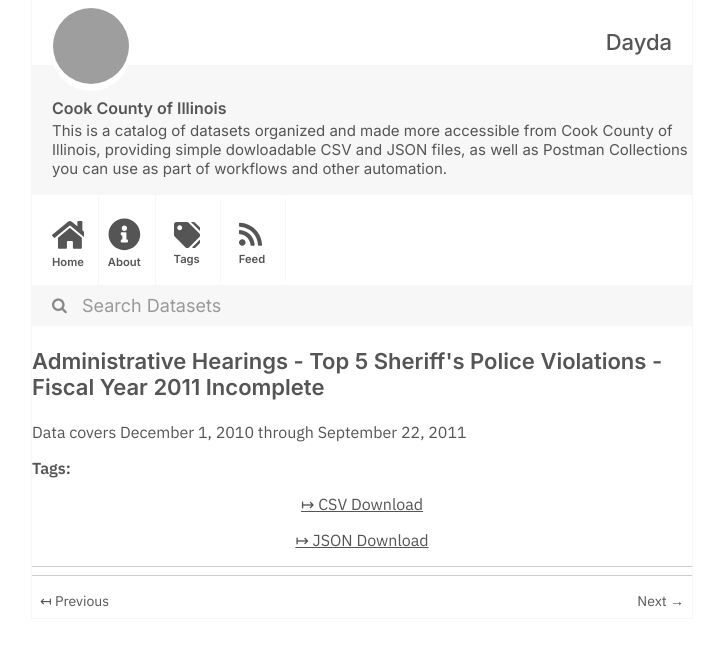
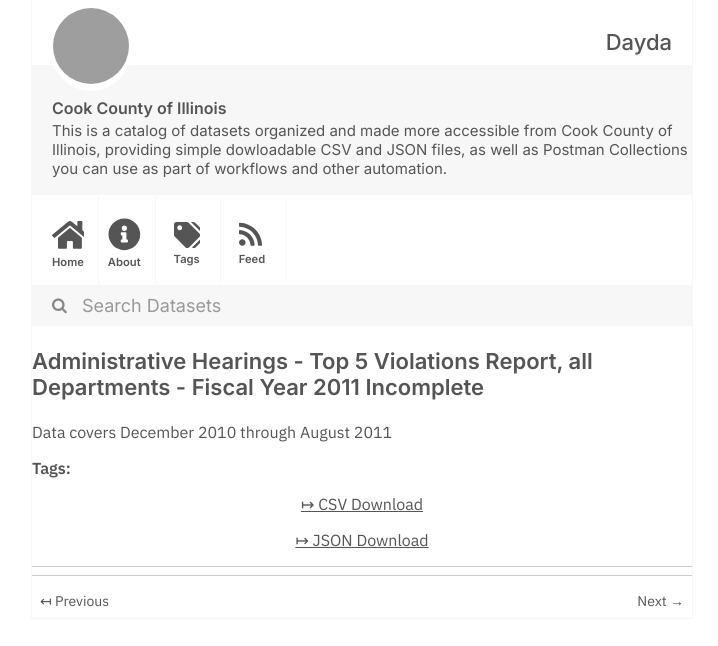
Before and after one commit to dayda-entities/cook-county-of-illinois, a Jekyll site: the page built from _posts/2020-11-10-administrative-hearings-top-5-.md, in a window 1280 px wide, cut to the strip 0-646 px from the top of the page. Shown: the whole strip, without its empty margins (278-996 px from the left). Built offline with Jekyll 4.4.1, drawn with Linux system fonts in a browser that asks for light colours; grey boxes are pictures that could not be loaded.

Commit message:
Publish Data

```diff
--- a/_posts/2020-11-10-administrative-hearings-top-5-.md
+++ b/_posts/2020-11-10-administrative-hearings-top-5-.md
@@ -1,19 +1,19 @@
 ---
 title: >-
-  Administrative Hearings - Top 5 Sheriff's Police Violations - Fiscal Year 2011
-  Incomplete
-created: '2020-11-10T16:57:55.768877'
-modified: '2020-11-10T16:57:55.768888'
+  Administrative Hearings - Top 5 Violations Report, all Departments - Fiscal
+  Year 2011 Incomplete
+created: '2020-11-10T16:57:52.537566'
+modified: '2020-11-10T16:57:52.537576'
 state: active
 type: dataset
 tags: []
 groups:
   - Local Government
 csv_url: >-
-  https://datacatalog.cookcountyil.gov/api/views/wp8p-jvuw/rows.csv?accessType=DOWNLOAD
+  https://datacatalog.cookcountyil.gov/api/views/ve4u-p8xt/rows.csv?accessType=DOWNLOAD
 json_url: >-
-  https://datacatalog.cookcountyil.gov/api/views/wp8p-jvuw/rows.json?accessType=DOWNLOAD
+  https://datacatalog.cookcountyil.gov/api/views/ve4u-p8xt/rows.json?accessType=DOWNLOAD
 layout: post
 
 ---
-Data covers December 1, 2010 through September 22, 2011
+Data covers December 2010 through August 2011
```
